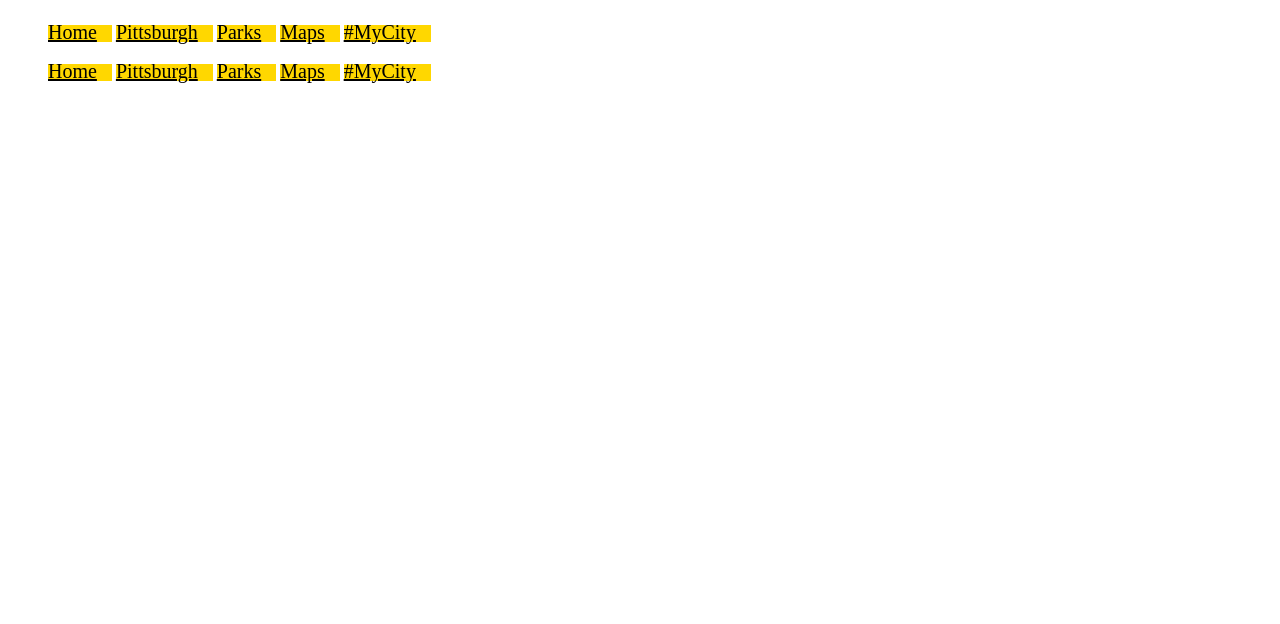
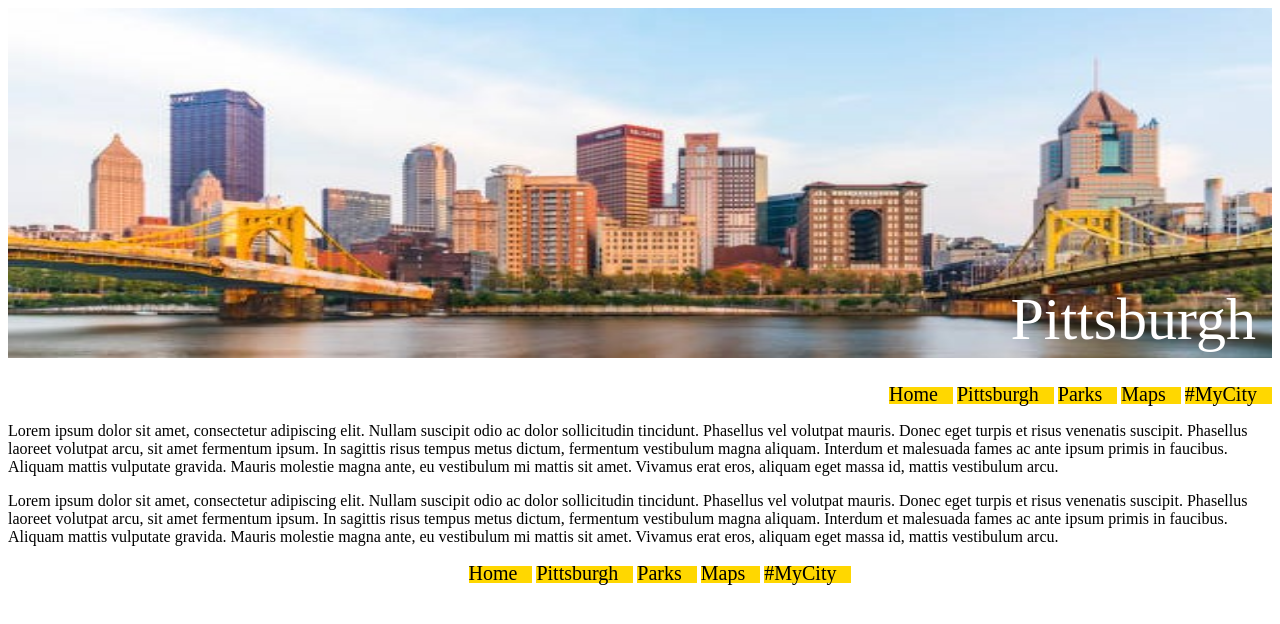
Before and after one commit to Jadyn-Jenkins/simple-travel-site, a plain HTML site: page index.html in a window 1280 px wide. Drawn offline with Linux system fonts and the light colour scheme.

Commit message:
Added header, nav and main to index.html. Added stylesheet as well.

```diff
--- a/index.html
+++ b/index.html
@@ -10,33 +10,40 @@
 
     <body>
         <header>
-            <h1>
+            <div class="container">
+                <img src="/images/pgh-header.jpg" alt="Picture of the Point in pittsburgh" height="350px" width="100%">
+                <div class="br">Pittsburgh</div>
+           </div>
+
+             <h1>
 
             </h1>
         </header>
 
         <nav class="main-nav">
             <ul>
-                <li><a href="">Home</a></li>
-                <li><a href="">Pittsburgh</a></li>
-                <li><a href="">Parks</a></li>
-                <li><a href="">Maps</a></li>
-                <li><a href="">#MyCity</a></li>
+                <li><a href="/index.html">Home</a></li>
+                <li><a href="/city-images.html">Pittsburgh</a></li>
+                <li><a href="/error-page.html" target="_blank">Parks</a></li>
+                <li><a href="/error-page.html" target="_blank">Maps</a></li>
+                <li><a href="/error-page.html" target="_blank">#MyCity</a></li>
             </ul>
         </nav>
 
         <main>
+            <p>Lorem ipsum dolor sit amet, consectetur adipiscing elit. Nullam suscipit odio ac dolor sollicitudin tincidunt. Phasellus vel volutpat mauris. Donec eget turpis et risus venenatis suscipit. Phasellus laoreet volutpat arcu, sit amet fermentum ipsum. In sagittis risus tempus metus dictum, fermentum vestibulum magna aliquam. Interdum et malesuada fames ac ante ipsum primis in faucibus. Aliquam mattis vulputate gravida. Mauris molestie magna ante, eu vestibulum mi mattis sit amet. Vivamus erat eros, aliquam eget massa id, mattis vestibulum arcu.</p>
+            <p>Lorem ipsum dolor sit amet, consectetur adipiscing elit. Nullam suscipit odio ac dolor sollicitudin tincidunt. Phasellus vel volutpat mauris. Donec eget turpis et risus venenatis suscipit. Phasellus laoreet volutpat arcu, sit amet fermentum ipsum. In sagittis risus tempus metus dictum, fermentum vestibulum magna aliquam. Interdum et malesuada fames ac ante ipsum primis in faucibus. Aliquam mattis vulputate gravida. Mauris molestie magna ante, eu vestibulum mi mattis sit amet. Vivamus erat eros, aliquam eget massa id, mattis vestibulum arcu.</p>
 
         </main>
 
         <footer>
             <nav class="foot-nav">
                 <ul>
-                    <li><a href="">Home</a></li>
-                    <li><a href="">Pittsburgh</a></li>
-                    <li><a href="">Parks</a></li>
-                    <li><a href="">Maps</a></li>
-                    <li><a href="">#MyCity</a></li>
+                    <li><a href="/index.html">Home</a></li>
+                    <li><a href="/city-images.html">Pittsburgh</a></li>
+                    <li><a href="/error-page.html" target="_blank">Parks</a></li>
+                    <li><a href="/error-page.html" target="_blank">Maps</a></li>
+                    <li><a href="/error-page.html" target="_blank">#MyCity</a></li>
                 </ul>
             </nav>
         </footer>
--- a/styles/stylesheet.css
+++ b/styles/stylesheet.css
@@ -7,7 +7,7 @@ a{
     color: black;
     font-size: 20px;
     font: bold;
-
+    text-decoration: none;
 }
 
 nav ul{
@@ -17,21 +17,32 @@ nav ul{
 nav ul li{
     display: inline;
 
-
-
     color: black;
     background-color: gold;
 
     padding-right: 15px;
 }
 
-a:hover{
+a:hover {
     color: red;
 }
-.main-nav{
 
+.container {
+    position: relative;
+    text-align: center;
+    color: white;
 }
 
-.foot-nav{
+.br{
+    position: absolute;
+    bottom:8px;
+    right:16px;
+    font-size: 60px;
+}
+.main-nav {
+    text-align: right;
+}
 
+.foot-nav {
+    text-align: center;
 }
```
Also changed, not shown: city-images.html (added), error-page.html (added), images/.gitkeep.txt (deleted), images/pgh-header.jpg (added), parks.html (deleted).
